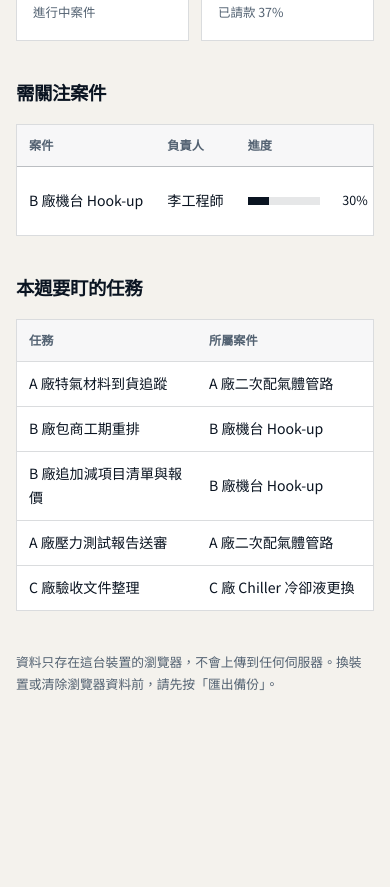
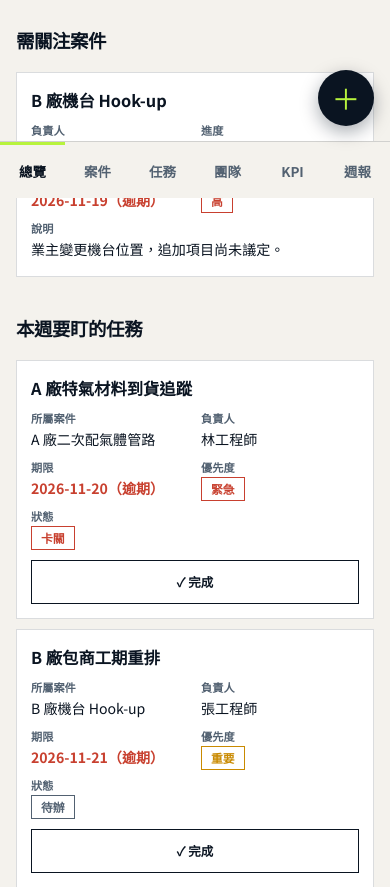
Before and after one commit to rob60202-afk/rob60202-afk.github.io, a plain HTML site: page control.html in a window 390 px wide. Shown: the part 646-1533 px from the top of the page. Before the commit the page ends 1400 px from the top, so only its background shows below. Drawn offline with Linux system fonts and the light colour scheme.

Commit message:
Make control dashboard mobile-friendly
Bottom tab bar, quick-add button, card layout for tables on phones,
bottom-sheet forms, one-tap task completion, and home-screen icons.

Co-Authored-By: Claude Fable 5.2 <noreply@anthropic.com>
Claude-Session: https://claude.ai/code/session_01WcSpuzaoxbgHrptxPh1r7p

```diff
--- a/control.css
+++ b/control.css
@@ -84,8 +84,38 @@
 .c-menu { width: min(320px, calc(100% - 32px)); }
 .c-menu .c-btn { display: block; width: 100%; margin-top: 8px; }
 
+.c-table td.act { text-align: right; }
+.c-fab { position: fixed; right: 20px; bottom: 24px; z-index: 60; width: 56px; height: 56px; border: 0; border-radius: 50%; background: var(--ink); color: var(--acid); font-size: 1.8rem; line-height: 1; cursor: pointer; box-shadow: 0 6px 18px rgba(7,17,31,.35); }
+.c-fab:hover { background: var(--acid); color: var(--ink); }
+
 @media (max-width: 820px) {
   .c-actions .c-btn { padding: 0 10px; font-size: .78rem; }
+  /* backdrop-filter 會讓 fixed 子元素定位失準，手機版改用不透明底色 */
+  .control .site-header { backdrop-filter: none; background: var(--paper); }
+  /* 分頁列移到畫面底部，拇指可及 */
+  .c-tabs { position: fixed; left: 0; right: 0; bottom: 0; z-index: 55; width: 100%; margin: 0; gap: 0; padding-bottom: env(safe-area-inset-bottom); border-top: 1px solid var(--line); background: var(--paper); }
+  .c-tabs button { flex: 1; min-height: 56px; padding: 0 2px; border-bottom: 0; border-top: 3px solid transparent; font-size: .84rem; }
+  .c-main { padding-bottom: calc(150px + env(safe-area-inset-bottom)); }
+  .c-fab { bottom: calc(72px + env(safe-area-inset-bottom)); right: 16px; }
+  /* 表單由下方滑出 */
+  .c-dialog { width: 100%; max-width: 100%; max-height: 88vh; margin: auto 0 0; padding: 20px 16px calc(20px + env(safe-area-inset-bottom)); border-width: 1px 0 0; overflow-y: auto; }
+  .c-fields input, .c-fields select, .c-fields textarea { min-height: 46px; font-size: 1rem; }
+  .c-form-actions .c-btn { min-height: 46px; }
+}
+@media (max-width: 640px) {
+  /* 表格改為卡片，不需左右滑 */
+  .c-tablewrap { border: 0; background: none; overflow: visible; }
+  .c-table thead { display: none; }
+  .c-table, .c-table tbody { display: block; }
+  .c-table tbody tr { display: grid; grid-template-columns: 1fr 1fr; gap: 6px 12px; margin-bottom: 10px; padding: 14px; border: 1px solid var(--line); background: var(--card); }
+  .c-table td { display: block; padding: 0; border: 0; white-space: normal; text-align: left !important; min-width: 0 !important; }
+  .c-table td[data-label]::before { content: attr(data-label); display: block; color: var(--muted); font-size: .7rem; font-weight: 700; }
+  .c-table td:first-child { grid-column: 1 / -1; font-size: 1.02rem; font-weight: 700; }
+  .c-table td:first-child::before { display: none; }
+  .c-table td.wrap:not(:first-child), .c-table td.act, .c-table td.c-empty { grid-column: 1 / -1; }
+  .c-table td.act:empty { display: none; }
+  .c-table td.act .c-btn { width: 100%; min-height: 44px; margin-top: 4px; }
+  .c-filters select { flex: 1; min-height: 44px; }
 }
 @media (max-width: 520px) {
   .control .brand span:last-child { display: none; }
--- a/control.html
+++ b/control.html
@@ -2,11 +2,15 @@
 <html lang="zh-Hant">
 <head>
   <meta charset="utf-8">
-  <meta name="viewport" content="width=device-width, initial-scale=1">
+  <meta name="viewport" content="width=device-width, initial-scale=1, viewport-fit=cover">
   <meta name="description" content="工程案件、團隊任務與 KPI 的彙整管控台。">
   <meta name="theme-color" content="#07111f">
   <meta name="robots" content="noindex">
   <title>專案管控台｜Rob</title>
+  <link rel="manifest" href="manifest.webmanifest">
+  <link rel="apple-touch-icon" href="icon-180.png">
+  <meta name="apple-mobile-web-app-capable" content="yes">
+  <meta name="apple-mobile-web-app-title" content="管控台">
   <link rel="preconnect" href="https://fonts.googleapis.com">
   <link rel="preconnect" href="https://fonts.gstatic.com" crossorigin>
   <link href="https://fonts.googleapis.com/css2?family=Noto+Sans+TC:wght@400;500;600;700&family=Space+Grotesk:wght@500;600;700&display=swap" rel="stylesheet">
@@ -46,6 +50,8 @@
     <p class="c-privacy">資料只存在這台裝置的瀏覽器，不會上傳到任何伺服器。換裝置或清除瀏覽器資料前，請先按「匯出備份」。</p>
   </main>
 
+  <button class="c-fab" type="button" data-add="tasks" aria-label="快速新增任務">＋</button>
+
   <dialog id="dialog" class="c-dialog">
     <form method="dialog" id="form">
       <h2 id="form-title"></h2>
--- a/control.js
+++ b/control.js
@@ -86,9 +86,9 @@
 
   function taskRow(k) {
     const late = isLate(k.due, k.status === '完成');
-    return `<tr data-edit="tasks" data-id="${k.id}"><td class="wrap">${esc(k.title)}</td><td>${esc(pName(k.projectId))}</td><td>${esc(mName(k.assignee))}</td><td>${dateCell(k.due, late)}</td><td>${pill(k.priority)}</td><td>${pill(k.status)}</td></tr>`;
+    return `<tr data-edit="tasks" data-id="${k.id}"><td class="wrap">${esc(k.title)}</td><td>${esc(pName(k.projectId))}</td><td>${esc(mName(k.assignee))}</td><td>${dateCell(k.due, late)}</td><td>${pill(k.priority)}</td><td>${pill(k.status)}</td><td class="act">${k.status === '完成' ? '' : `<button class="c-btn small" data-done="${k.id}">✓ 完成</button>`}</td></tr>`;
   }
-  const TASK_HEAD = ['任務', '所屬案件', '負責人', '期限', '優先度', '狀態'];
+  const TASK_HEAD = ['任務', '所屬案件', '負責人', '期限', '優先度', '狀態', ''];
 
   /* ---------- 各分頁 ---------- */
   const views = {
@@ -295,8 +295,9 @@
   });
 
   document.addEventListener('click', (e) => {
-    const t = e.target.closest('[data-tab],[data-add],[data-edit],[data-action]');
+    const t = e.target.closest('[data-done],[data-tab],[data-add],[data-edit],[data-action]');
     if (!t) return;
+    if (t.dataset.done) { db.tasks.find((k) => k.id === t.dataset.done).status = '完成'; commit(); return; }
     if (t.dataset.tab) { tab = t.dataset.tab; render(); window.scrollTo(0, 0); }
     else if (t.dataset.add) openForm(t.dataset.add);
     else if (t.dataset.edit) openForm(t.dataset.edit, t.dataset.id);
@@ -318,6 +319,10 @@
     banner.hidden = !msg;
     banner.textContent = msg;
     $('#view').innerHTML = views[tab]();
+    document.querySelectorAll('.c-table').forEach((tb) => {
+      const labels = [...tb.querySelectorAll('th')].map((th) => th.textContent);
+      tb.querySelectorAll('tbody tr').forEach((tr) => [...tr.children].forEach((td, i) => { if (labels[i]) td.dataset.label = labels[i]; }));
+    });
   }
   render();
 })();
```
Also changed, not shown: icon-180.png (added), icon-192.png (added), icon-512.png (added), manifest.webmanifest (added).
